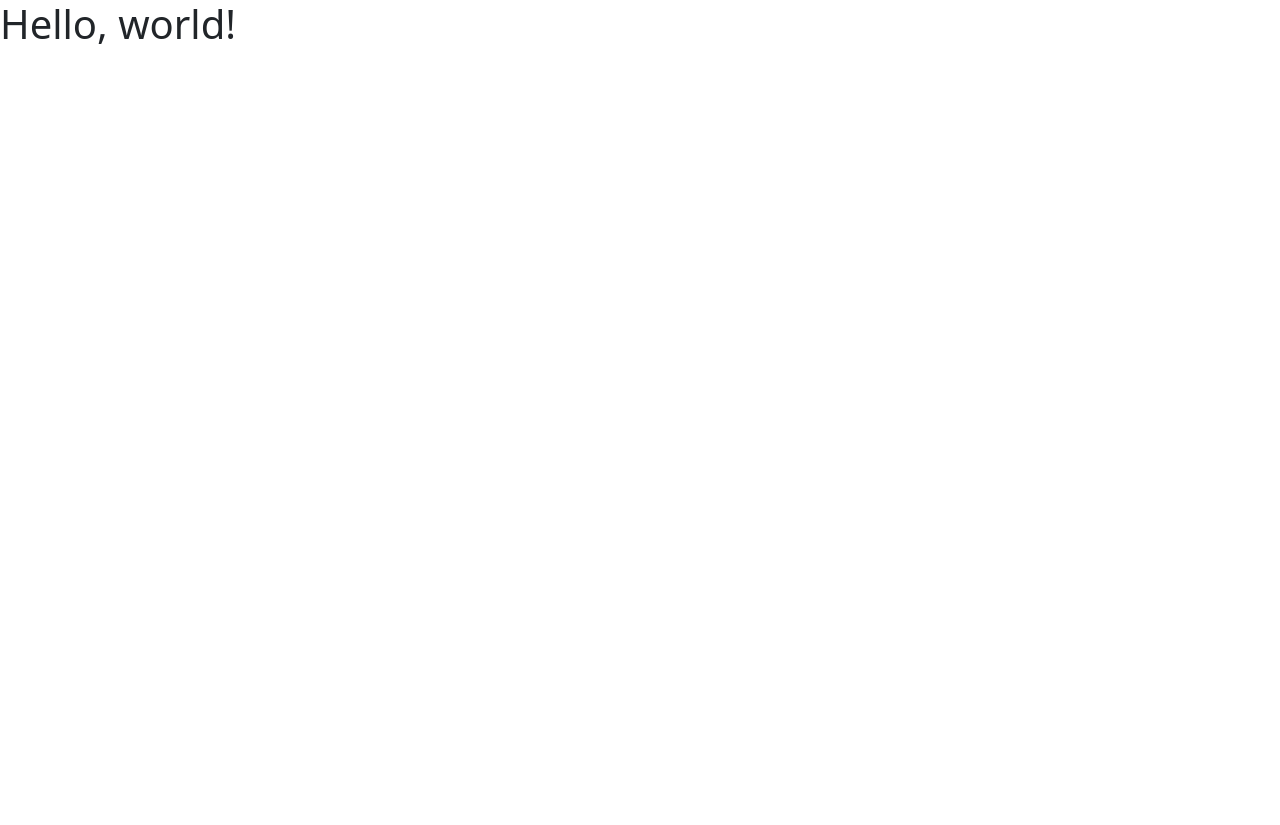
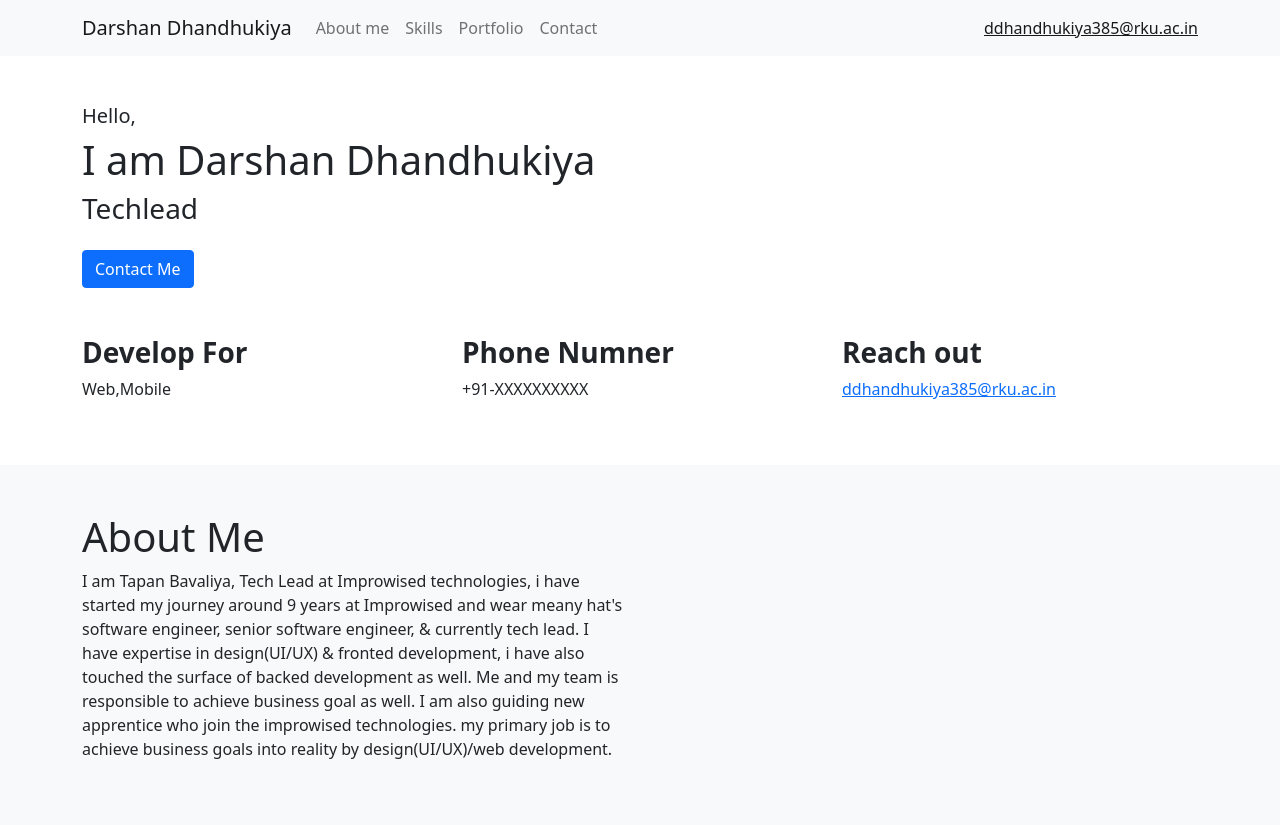
Before and after one commit to Darshankumar000/Darshan-Dhandhukiya, a plain HTML site: page index.html in a window 1280 px wide. Before the commit the page ends 800 px from the top, so only its background shows below. Drawn offline with nearby package versions, Linux system fonts and the light colour scheme.

Commit message:
added index.html

```diff
--- a/index.html
+++ b/index.html
@@ -11,7 +11,95 @@
     <title>Hello, world!</title>
   </head>
   <body>
-    <h1>Hello, world!</h1>
+    <nav class="navbar navbar-expand-lg navbar-light bg-light">
+      <div class="container">
+        <a class="navbar-brand" href="#">Darshan Dhandhukiya</a>
+        <button class="navbar-toggler" type="button" data-bs-toggle="collapse" data-bs-target="#navbarText" aria-controls="navbarText" aria-expanded="false" aria-label="Toggle navigation">
+          <span class="navbar-toggler-icon"></span>
+        </button>
+        <div class="collapse navbar-collapse" id="navbarText">
+          <ul class="navbar-nav me-auto mb-2 mb-lg-0">
+            <li class="nav-item">
+              <a class="nav-link" aria-current="page" href="/#aboutme">About me</a>
+            </li>
+            <li class="nav-item">
+              <a class="nav-link" href="/#skills">Skills</a>
+            </li>
+            <li class="nav-item">
+              <a class="nav-link" href="/#portfolio">Portfolio</a>
+            </li>
+            <li class="nav-item">
+              <a class="nav-link" href="/#contact">Contact</a>
+            </li>
+          </ul>
+          <span class="navbar-text">
+            <a href="ddhandhukiya385@rku.ac.in">ddhandhukiya385@rku.ac.in</a>
+          </span>
+        </div>
+      </div>
+    </nav>
+
+    <section class="container py-5">
+      <div class="row">
+        <div class="col">
+          <h5>Hello,</h5>
+          <h1>I am Darshan Dhandhukiya</h1>
+          <h3>Techlead</h3>
+          <button type="button" class="btn btn-primary mt-3">Contact Me</button>
+        </div>
+      </div>
+
+      <div class="row pt-5">
+        <div class="col">
+          <h3>
+            <strong>
+              Develop For
+            </strong>
+          </h3>
+          <p>
+            Web,Mobile
+          </p>
+        </div>
+        <div class="col">
+          <h3>
+            <strong>
+              Phone Numner
+            </strong>
+          </h3>
+          <p>
+            +91-XXXXXXXXXX
+          </p>
+        </div>
+        <div class="col">
+          <h3>
+            <strong>
+              Reach out
+            </strong>
+          </h3>
+          <p>
+            <a href="mailto:tapan@improwised.com">ddhandhukiya385@rku.ac.in</a>
+          </p>
+        </div>
+      </div>
+    </section>
+
+    <section class="bg-light py-5">
+      <div class="container">
+        <div class="row">
+          <div class="col">
+            <h1 id="aboutme">About Me</h1>
+            <p>
+              I am Tapan Bavaliya, Tech Lead at Improwised technologies, i have started my journey around 9 years at Improwised and wear meany hat's software engineer, senior software engineer, & currently tech lead.
+
+              I have expertise in design(UI/UX) & fronted development, i have also touched the surface of backed development as well. Me and my team is responsible to achieve business goal as well. I am also guiding new apprentice who join the improwised technologies.
+
+              my primary job is to achieve business goals into reality by design(UI/UX)/web development.
+            </p>
+          </div>
+          <div class="col-sm"></div>
+        </div>
+      </div>
+    </section>
 
     <!-- Optional JavaScript; choose one of the two! -->
 
```
